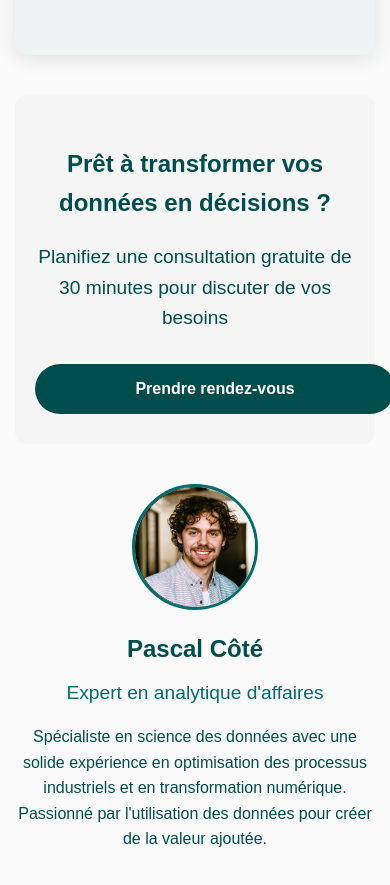
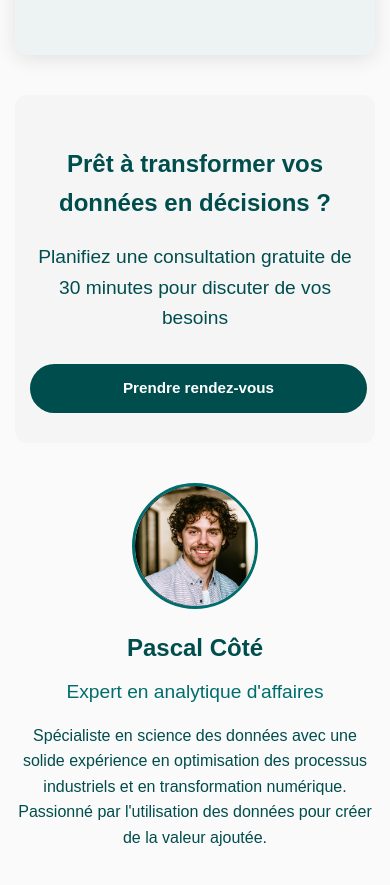
Before and after one commit to Fjordeo-Analytiques/Fjordeo-Analytiques.github.io, a plain HTML site: page index.html in a window 390 px wide. Shown: the part 5524-6409 px from the top of the page. Drawn offline with Linux system fonts and the light colour scheme.

Commit message:
Update index.html

```diff
--- a/index.html
+++ b/index.html
@@ -453,13 +453,16 @@
                 font-size: 1.5em;
             }
 
-            .cta-button {
-                padding: 12px 30px;
-                width: 100%;
-                text-align: center;
-                max-width: 300px;
+
+          .cta-section {
+                padding: 30px 15px;
             }
 
+            .cta-button {
+                width: 90%; /* Largeur relative sur mobile */
+                padding: 12px 20px;
+                font-size: 0.95em;
+            }
             .profile-container {
                 flex-direction: column;
                 text-align: center;
```
